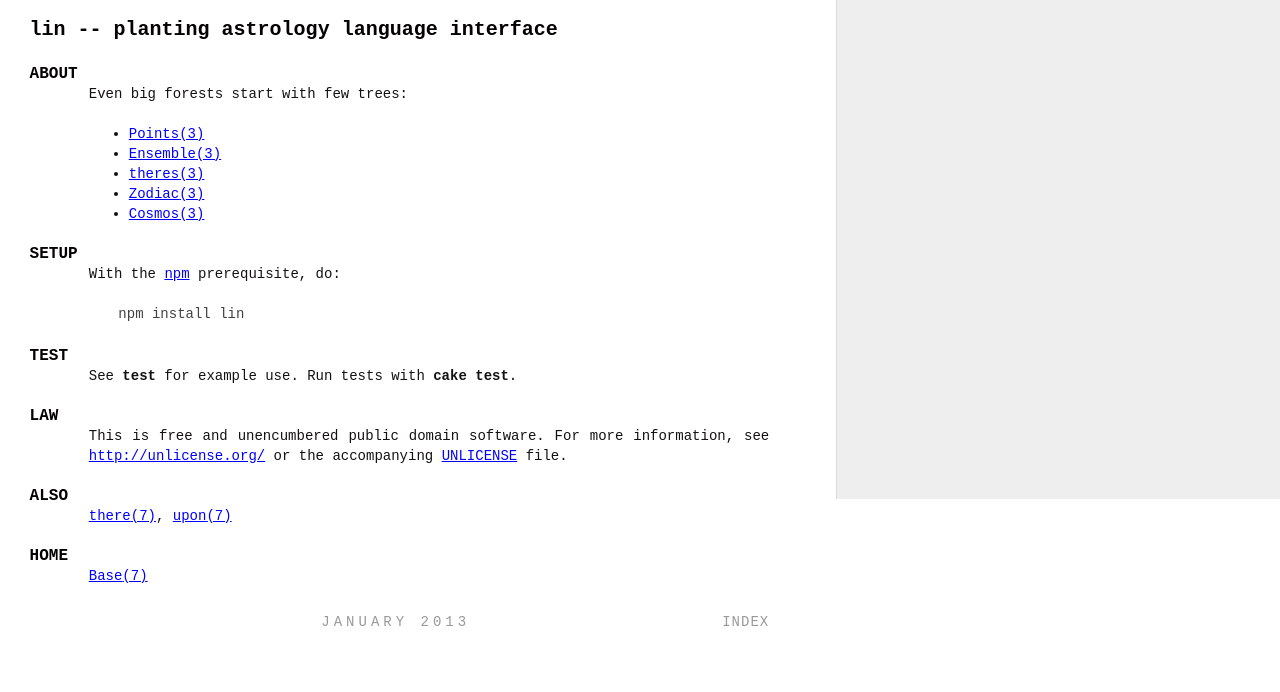
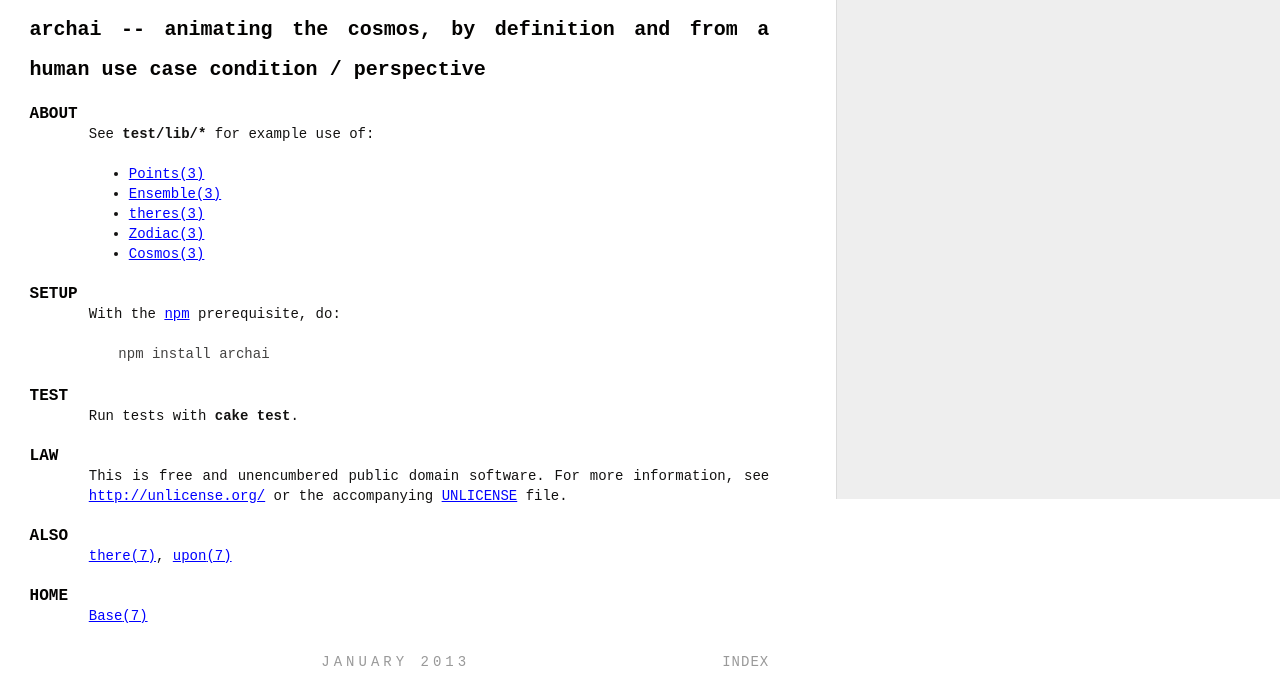
Before and after one commit to astrolet/archai, a plain HTML site: page index.html in a window 1280 px wide. Shown: the part 349-1041 px from the top of the page. Before the commit the page ends 1001 px from the top, so only its background shows below. Drawn offline with Linux system fonts and the light colour scheme.

Commit message:
rebuild manual

```diff
--- a/index.html
+++ b/index.html
@@ -3,7 +3,7 @@
 <head>
   <meta http-equiv='content-type' value='text/html;charset=utf8'>
   <meta name='generator' value='Ronn/v0.7.3 (http://github.com/rtomayko/ronn/tree/0.7.3)'>
-  <title>&lt;a href=&quot;http://travis-ci.org/astrolet/lin&quot;&gt;&lt;img src=&quot;https://secure.travis-ci.org/astrolet/lin.png&quot; alt=&quot;Build Status&quot; /&gt;&lt;/a&gt;</title>
+  <title>&lt;a href=&quot;http://travis-ci.org/astrolet/archai&quot;&gt;&lt;img src=&quot;https://secure.travis-ci.org/astrolet/archai.png&quot; alt=&quot;Build Status&quot; /&gt;&lt;/a&gt;</title>
   <style type='text/css' media='all'>
   /* style: man */
   body#manpage {margin:0}
@@ -73,12 +73,12 @@
     <li class='tr'>index</li>
   </ol>
 
-  <h1><a href="http://travis-ci.org/astrolet/lin"><img src="https://secure.travis-ci.org/astrolet/lin.png" alt="Build Status" /></a></h1>
-<h1>lin -- planting astrology language interface</h1>
+  <h1><a href="http://travis-ci.org/astrolet/archai"><img src="https://secure.travis-ci.org/astrolet/archai.png" alt="Build Status" /></a></h1>
+<h1>archai -- animating the cosmos, by definition and from a human use case condition / perspective</h1>
 
 <h2 id="ABOUT">ABOUT</h2>
 
-<p>Even big forests start with few trees:</p>
+<p>See <code>test/lib/*</code> for example use of:</p>
 
 <ul>
 <li><a class="man-ref" href="annotations/points.html">Points<span class="s">(3)</span></a></li>
@@ -93,19 +93,18 @@
 
 <p>With the <a href="http://npmjs.org/">npm</a> prerequisite, do:</p>
 
-<pre><code>npm install lin
+<pre><code>npm install archai
 </code></pre>
 
 <h2 id="TEST">TEST</h2>
 
-<p>See <code>test</code> for example use.
-Run tests with <code>cake test</code>.</p>
+<p>Run tests with <code>cake test</code>.</p>
 
 <h2 id="LAW">LAW</h2>
 
 <p>This is free and unencumbered public domain software.
 For more information, see <a href="http://unlicense.org/" data-bare-link="true">http://unlicense.org/</a> or the accompanying
-<a href="http://astrolet.github.com/lin/UNLICENSE.html">UNLICENSE</a> file.</p>
+<a href="http://astrolet.github.com/archai/UNLICENSE.html">UNLICENSE</a> file.</p>
 
 <h2 id="ALSO">ALSO</h2>
 
@@ -113,7 +112,7 @@ For more information, see <a href="http://unlicense.org/" data-bare-link="true">
 
 <h2 id="HOME">HOME</h2>
 
-<p><a class="man-ref" href="http://astrolin.com/to/">Base<span class="s">(7)</span></a></p>
+<p><a class="man-ref" href="http://astrolin.com/to/archai">Base<span class="s">(7)</span></a></p>
 
 
   <ol class='man-decor man-foot man foot'>
```
